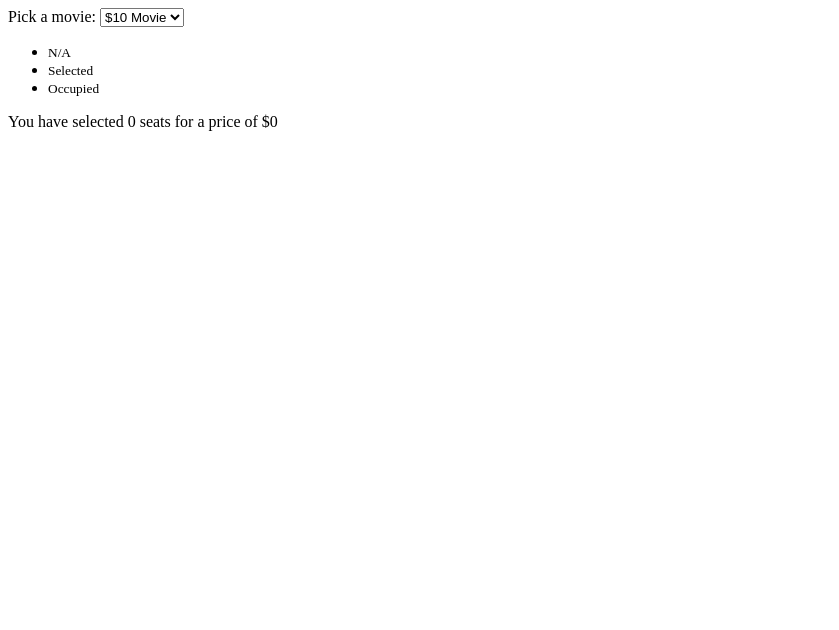
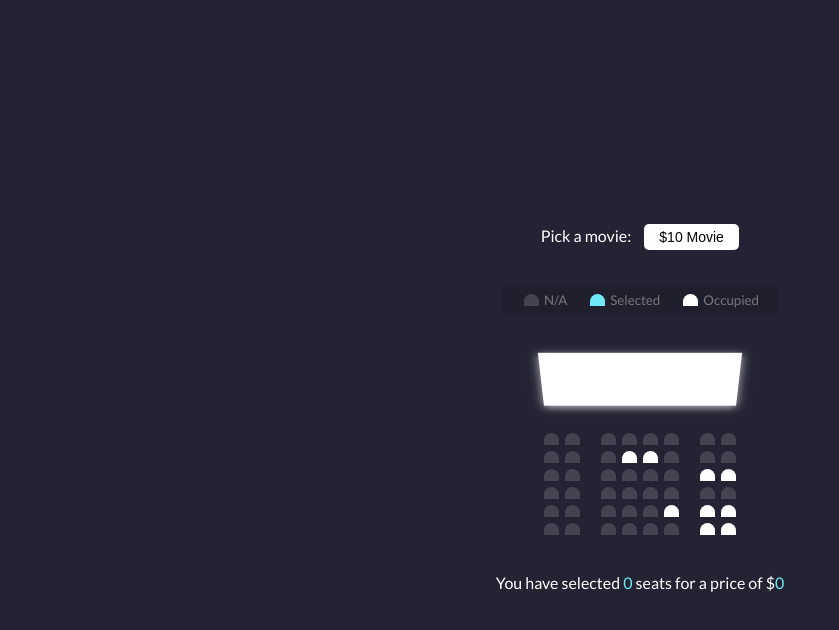
Before and after one commit to LjCraft12/seatBooking, a plain HTML site: page index.html in a window 1280 px wide. Shown: the whole page, without its empty margins (0-839 px from the left). Drawn offline with Linux system fonts and the light colour scheme.

Commit message:
Css Styling for movie theatre and functionality of selecting seats and getting ticket pricing

```diff
--- a/app.js
+++ b/app.js
@@ -0,0 +1,38 @@
+const container = document.querySelector('.container'),
+    seats = document.querySelectorAll('.row .seat:not(.occupied)'),
+    count = document.getElementById('count'),
+    total = document.getElementById('total'),
+    selectedMovie = document.getElementById('movie');
+
+    // Add plus sign to selected movie value to make it a number
+    let ticketPrice = +selectedMovie.value;
+
+const updateSelectedCount = () => {
+    // Grab all seats that the user selected
+    const selectedSeats = document.querySelectorAll('.row .seat.selected');
+
+    // Convert the node list from the querySelectorAll to a number of its length
+    const selectedSeatsCount = selectedSeats.length;
+
+    // Get the number of user selected seats and add it to the count in the DOM
+    count.innerText = selectedSeatsCount;
+
+    // Take the total number of user selected seats and multiply the price of the ticket by the number of seats selected and add it to the total in the DOM
+    total.innerText = selectedSeatsCount * ticketPrice;
+};
+
+// Check for selected movie
+selectedMovie.addEventListener('change', e => {
+   ticketPrice = +e.target.value;
+   updateSelectedCount();
+});
+
+container.addEventListener('click', e => {
+    // Check if the clicked item in the DOM has a class of seat and it does not contain a class of occupied
+    if (e.target.classList.contains('seat') && !e.target.classList.contains('occupied')) {
+        e.target.classList.toggle('selected');
+
+        // Update the selected number of seats and total ticket prices
+        updateSelectedCount()
+    }
+});
--- a/index.html
+++ b/index.html
@@ -5,18 +5,21 @@
     <meta name="viewport"
           content="width=device-width, user-scalable=no, initial-scale=1.0, maximum-scale=1.0, minimum-scale=1.0">
     <meta http-equiv="X-UA-Compatible" content="ie=edge">
+    <link rel="stylesheet" href="styles.css">
     <title>Movie Seat Booking</title>
 </head>
 <body>
+
 <div class="movie-container">
-    <label>Pick a movie:</label>
-    <select name="" id="movie">
+    <label for="movie">Pick a movie:</label>
+    <select id="movie">
         <option value="10">$10 Movie</option>
-        <option value="10">$12 Movie</option>
-        <option value="10">$8 Movie</option>
-        <option value="10">$20 Movie</option>
+        <option value="12">$12 Movie</option>
+        <option value="8">$8 Movie</option>
+        <option value="20">$20 Movie</option>
     </select>
 </div>
+
 <ul class="showcase">
     <li>
         <div class="seat"></div>
@@ -33,7 +36,7 @@
 </ul>
 
 <div class="container">
-    <div class="screen">
+    <div class="screen"></div>
         <div class="row">
             <div class="seat"></div>
             <div class="seat"></div>
@@ -94,7 +97,6 @@
             <div class="seat occupied"></div>
             <div class="seat occupied"></div>
         </div>
-    </div>
 </div>
 <p class="text">You have selected <span id="count">0</span> seats for a price of $<span id="total">0</span></p>
 
--- /dev/null
+++ b/styles.css
@@ -0,0 +1,115 @@
+@import url('https://fonts.googleapis.com/css?family=Lato&display=swap');
+
+* {
+    box-sizing: border-box;
+}
+
+body {
+    background-color: #242333;
+    color: #fff;
+    display: flex;
+    flex-direction: column;
+    align-items: center;
+    justify-content: center;
+    height: 100vh;
+    font-family: 'Lato', 'sans-serif';
+    margin: 0;
+}
+
+.movie-container {
+    margin: 20px 0
+}
+
+.movie-container select {
+    background-color: #fff;
+    border: 0;
+    border-radius: 5px;
+    font-size: 14px;
+    margin-left: 10px;
+    padding: 5px 15px 5px 15px;
+    -moz-appearance: none;
+    -webkit-appearance: none;
+    appearance: none;
+}
+
+.container {
+    perspective: 800px;
+    margin-bottom: 30px;
+}
+
+.seat {
+    background-color: #444451;
+    height: 12px;
+    width: 15px;
+    margin: 3px;
+    border-top-left-radius: 10px;
+    border-top-right-radius: 10px;
+}
+
+.seat.selected {
+    background-color: #6feaf6;
+}
+
+.seat.occupied {
+    background-color: #fff;
+}
+
+.seat:nth-of-type(2) {
+    margin-right: 18px;
+}
+
+.seat:nth-last-of-type(2) {
+    margin-left: 18px;
+}
+
+.seat:not(.occupied):hover {
+    cursor: pointer;
+    transform: scale(1.2);
+}
+
+.showcase .seat:not(.occupied):hover {
+    cursor: default;
+    transform: scale(1);
+}
+
+.showcase {
+    background-color: rgba(0, 0, 0, .1);
+    padding: 5px 10px;
+    border-radius: 5px;
+    color: #777;
+    list-style-type: none;
+    display: flex;
+    justify-content: space-between;
+}
+
+.showcase li {
+    display: flex;
+    align-items: center;
+    justify-content: center;
+    margin: 0 10px;
+}
+
+.showcase li small {
+    margin-left: 2px;
+}
+
+.row {
+    display: flex;
+}
+
+.screen {
+    background-color: #fff;
+    height: 70px;
+    width: 100%;
+    margin: 15px 0;
+    transform: rotateX(-45deg);
+    box-shadow: 0 3px 10px rgba(255, 255, 255, .7);
+}
+
+p.text {
+    margin: 5px 0;
+}
+
+p.text span {
+    color: #6feaf6;
+}
```
